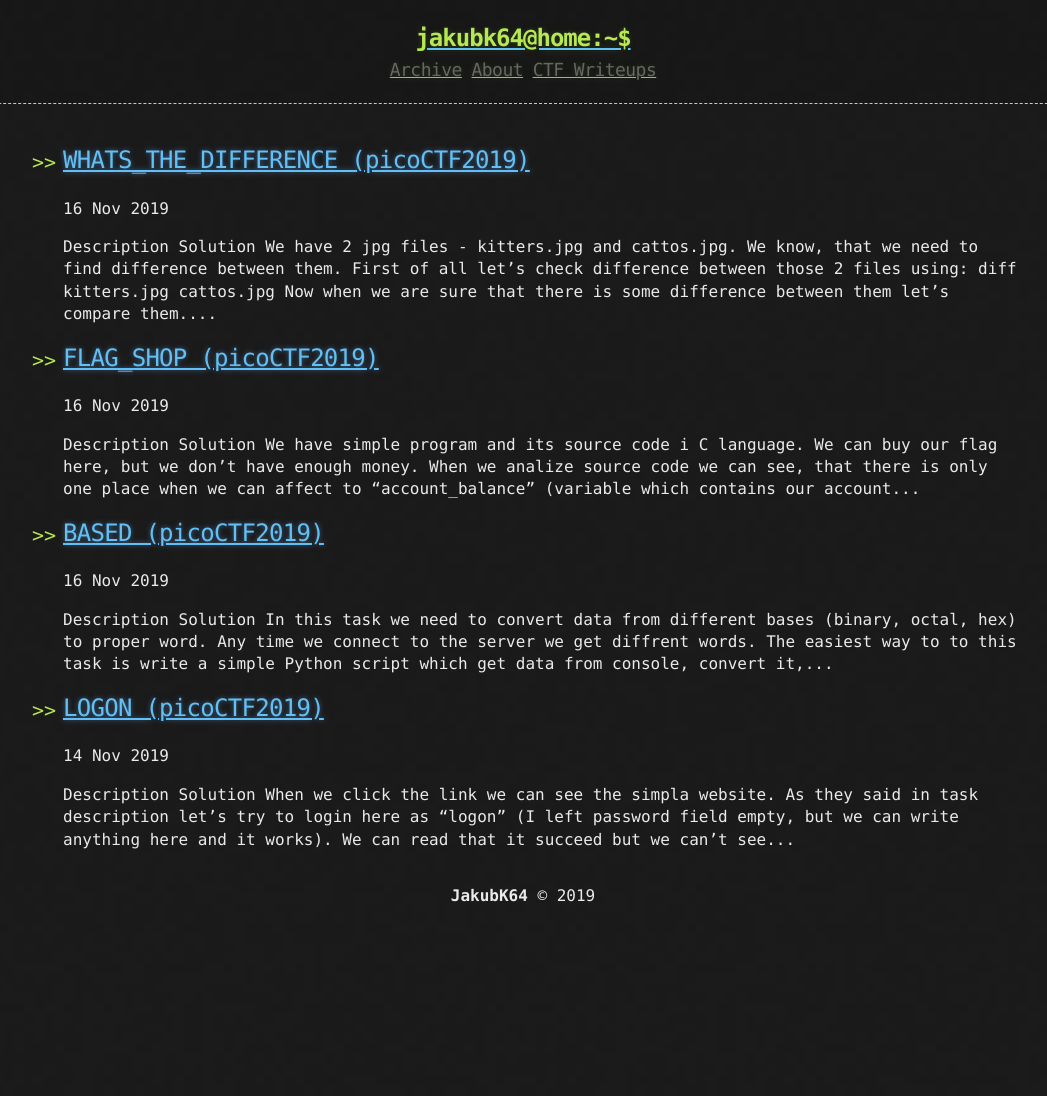
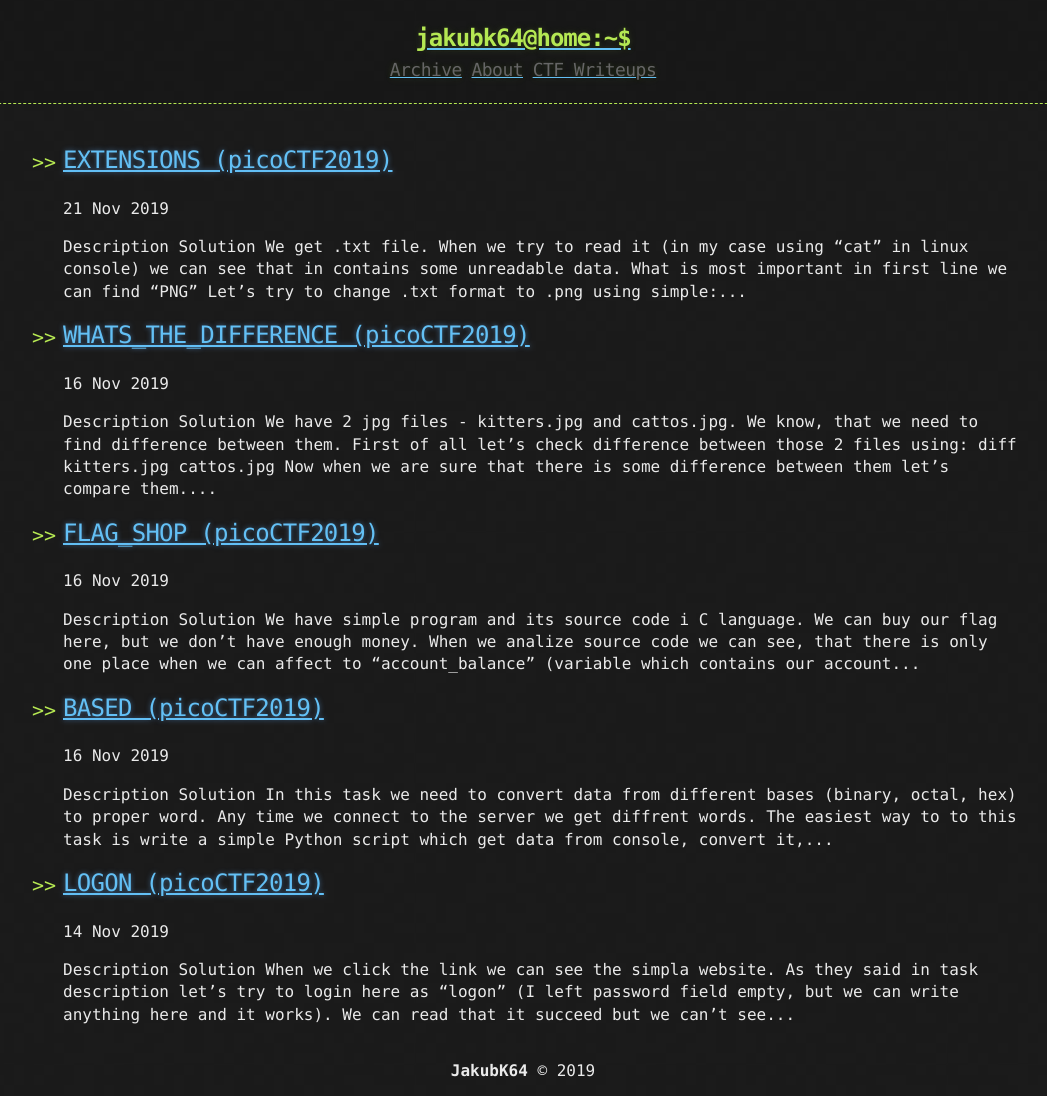
Before and after one commit to JakubK64/jakubk64.github.io, a Jekyll site: the page built from index.html, in a window 1280 px wide. Shown: the whole page, without its empty margins (117-1164 px from the left). Built offline with Jekyll 4.4.1, drawn with Linux system fonts in a browser that asks for light colours; the list of posts is cut into pages by our own code; before the commit the page ends 921 px from its top, so only the background shows below that.

Commit message:
Upload extensions task

````diff
--- /dev/null
+++ b/CTF/picoCTF2019/Forensics/extensions/tmp.txt
@@ -0,0 +1 @@
+picoCTF{now_you_know_a bout_extensions}
--- /dev/null
+++ b/_posts/2019-11-21-extensions.md
@@ -0,0 +1,30 @@
+---
+layout: post
+title: EXTENSIONS (picoCTF2019)
+published: true
+tags: pico picoCTF General Skills GeneralSkills difference jpg whats-the-difference picoCTF2019
+---
+
+### Description
+
+![useful image]({{ https://github.com/JakubK64/jakubk64.github.io/blob/master/CTF/picoCTF2019/Forensics/extensions/Task.png }}\CTF\picoCTF2019\Forensics\extensions\Task.png)
+
+### Solution
+We get .txt file. When we try to read it (in my case using "cat" in linux console) we can see that in contains some unreadable data. What is most important in first line we can find "PNG"
+
+![useful image]({{ https://github.com/JakubK64/jakubk64.github.io/blob/master/CTF/picoCTF2019/Forensics/extensions/Solution1.png }}\CTF\picoCTF2019\Forensics\extensions\Solution1.png)
+
+Let's try to change .txt format to .png using simple:
+```unix
+mv flag.txt flag.png
+```
+
+No when we open png file we can see our flag. We can get it using
+```unix
+gocr flag.png > tmp.txt
+```
+or just write it down from screen
+
+![useful image]({{ https://github.com/JakubK64/jakubk64.github.io/blob/master/CTF/picoCTF2019/Forensics/extensions/Solution2.png }}\CTF\picoCTF2019\Forensics\extensions\Solution2.png)
+
+#### *Flag: picoCTF{now_you_know_a bout_extensions}*
````
Also changed, not shown: CTF_Writeups.md (+5 -0 lines), CTF/picoCTF2019/Forensics/So Meta/Solution1.PNG (added), CTF/picoCTF2019/Forensics/So Meta/Solution2.PNG (added), CTF/picoCTF2019/Forensics/So Meta/Solution3.PNG (added), CTF/picoCTF2019/Forensics/So Meta/pico_img.png (added), CTF/picoCTF2019/Forensics/What Lies Within/Solution1.PNG (added), CTF/picoCTF2019/Forensics/What Lies Within/buildings.png (added), CTF/picoCTF2019/Forensics/extensions/Solution1.PNG (added), CTF/picoCTF2019/Forensics/extensions/Solution2.PNG (added), CTF/picoCTF2019/Forensics/extensions/Task.png (added), CTF/picoCTF2019/Forensics/extensions/flag.png (added).
